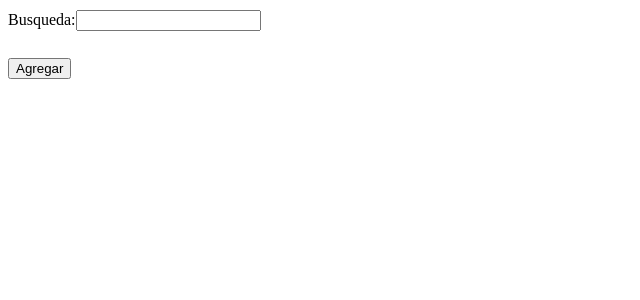
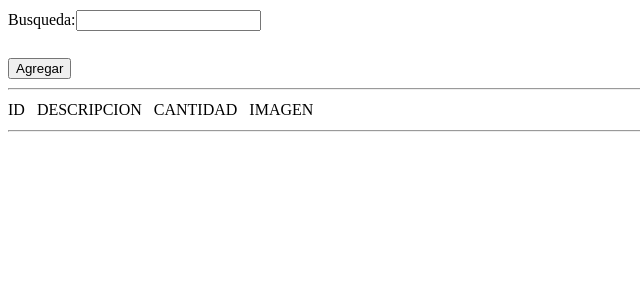
Before and after one commit to AaronBJ/DevOpsBYG, a Vue app in the folder ByGUI/: page / in a window 1280 px wide. Shown: the top 300 px of the page, without its empty margins (0-640 px from the left). Built offline with nearby package versions, Linux system fonts and the light colour scheme; the HTML template or start-up script is replaced by a standard one.

Commit message:
se agrego barra de atributos

```diff
--- a/ByGUI/src/Storage.vue
+++ b/ByGUI/src/Storage.vue
@@ -12,6 +12,15 @@
       <br />
       <input type="button" value="Agregar" >
       <br />
+      <hr />
+      ID
+      &nbsp;
+      DESCRIPCION
+      &nbsp;
+      CANTIDAD
+      &nbsp;
+      IMAGEN
+      <hr>
     </div>
   </header>
 
```
